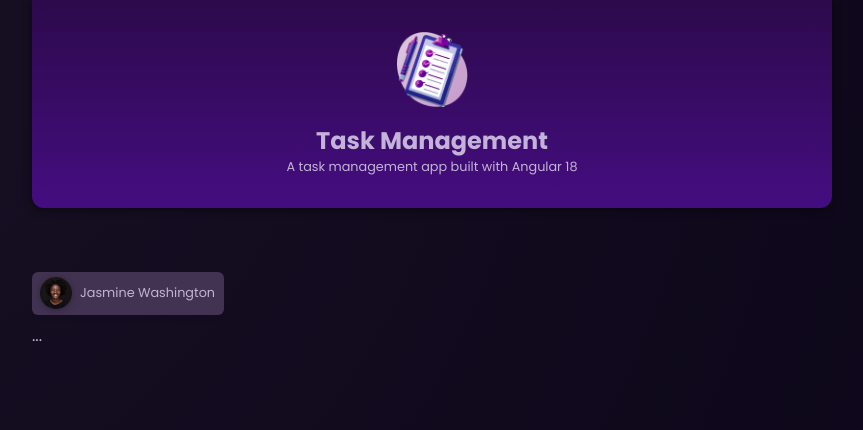
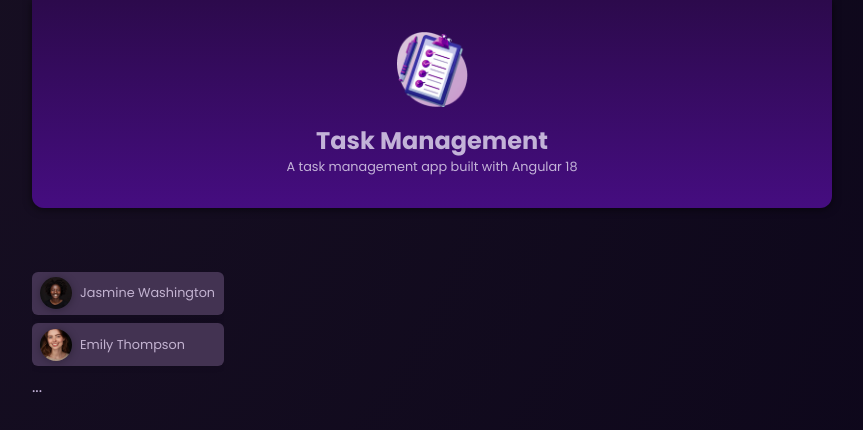
Before and after one commit to Santiparra/Angular-18-TaskApp-Demo, an Angular app: page / in a window 1280 px wide. Shown: the top 430 px of the page, without its empty margins (208-1071 px from the left). Built offline with nearby package versions, Linux system fonts and the light colour scheme.

Commit message:
signal inputs

```diff
--- a/src/app/app.component.html
+++ b/src/app/app.component.html
@@ -4,6 +4,9 @@
     <li>
       <app-user [avatar]="users[0].avatar" [name]="users[0].name" />
     </li>
+    <li>
+      <app-user [avatar]="users[1].avatar" [name]="users[1].name" />
+    </li>
     ...
   </ul>
 </main>
--- a/src/app/presentation/components/user/user.component.html
+++ b/src/app/presentation/components/user/user.component.html
@@ -1,6 +1,6 @@
 <div>
   <button (click)="onSelectUser()">
-    <img [src]="imgAddress" [alt]="name" />
-    <span>{{ name }}</span>
+    <img [src]="imgAddress()" [alt]="name()" />
+    <span>{{ name() }}</span>
   </button>
 </div>
--- a/src/app/presentation/components/user/user.component.ts
+++ b/src/app/presentation/components/user/user.component.ts
@@ -1,4 +1,4 @@
-import { Component, Input } from '@angular/core';
+import { Component, input, computed, Signal } from '@angular/core';
 
 @Component({
   selector: 'app-user',
@@ -8,12 +8,12 @@
   styleUrl: './user.component.css',
 })
 export class UserComponent {
-  @Input({required: true}) avatar!: string;
-  @Input({required: true}) name!: string;
+  avatar = input.required<string>();
+  name = input.required<string>();
 
-  get imgAddress(): string {
-    return 'assets/users/' + this.avatar;
-  }
+  imgAddress: Signal<string> = computed(() => {
+    return 'assets/users/' + this.avatar();
+  });
 
   onSelectUser(): void {}
 }
```
